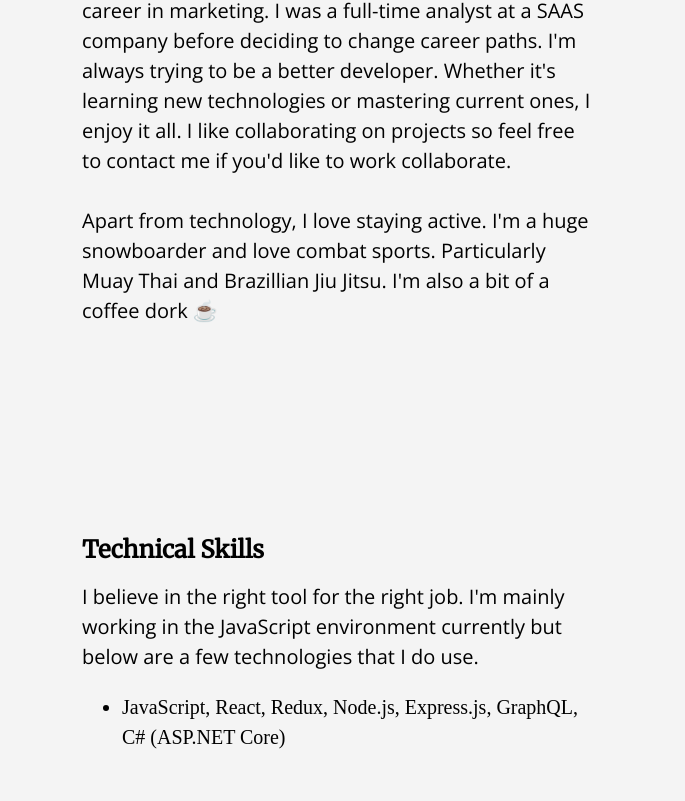
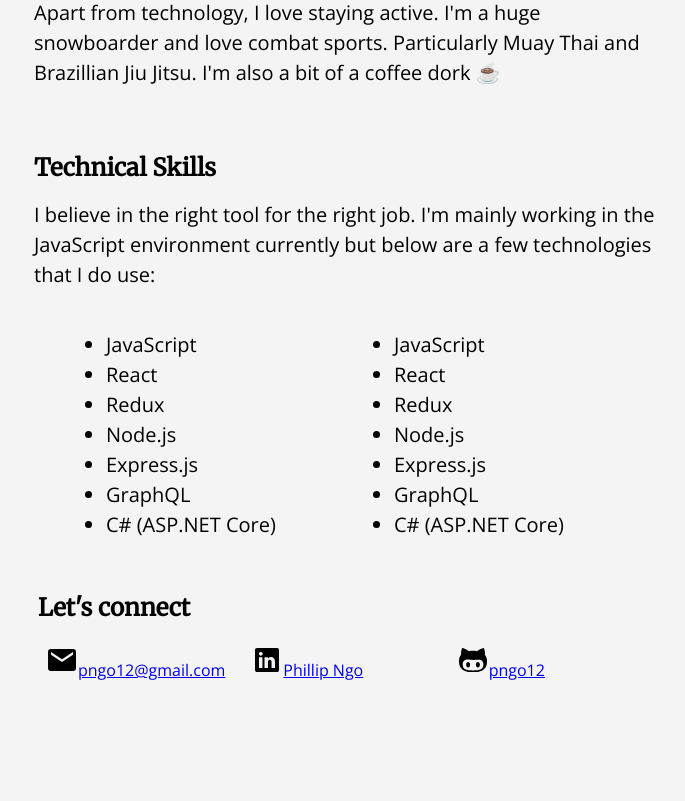
Before and after one commit to pngo12/personal-site, a React (Create React App) app: page / in a window 1280 px wide. Shown: the part 899-1700 px from the top of the page, without its empty margins (302-987 px from the left). After the commit the page ends 1659 px from the top, so only its background shows below. Built offline with nearby package versions, Linux system fonts and the light colour scheme.

Commit message:
addressed spacing issues

```diff
--- a/src/App.css
+++ b/src/App.css
@@ -13,3 +13,7 @@ p {
 a {
     font-family: 'Open Sans', sans-serif;
 }
+
+li {
+    font-family: 'Open Sans', sans-serif;
+}
--- a/src/App.js
+++ b/src/App.js
@@ -6,11 +6,11 @@ import './App.css';
 
 class App extends Component {
   render() {
-    const skills =['JavaScript, React, Redux, Node.js, Express.js, GraphQL, C# (ASP.NET Core)']
+    const skills =['JavaScript', 'React', 'Redux', 'Node.js', 'Express.js', 'GraphQL', 'C# (ASP.NET Core)'];
     return (
         <div className="App">
           <div className="flex flex-column items-center">
-          <div className="w-50 pl3 pa5-ns">
+          <div className="w-50 pl3 pv2-ns" id="test">
               <Main
                 title="👋 Hey there!"
                 subtitle="I'm Phillip Ngo 👨‍💻"
@@ -25,11 +25,11 @@ class App extends Component {
                 I'm also a bit of a coffee dork ☕️"
               />
             </div>
-          <div className="w-50 pa3 pa5-ns">
+          <div className="w-50 pl3 pv2-ns">
               <Skills
               title="Technical Skills"
-              text="I believe in the right tool for the right job. I'm mainly working in the JavaScript environment currently but below are a few technologies that I do use."
-              bullets={skills.map(item => item)}
+              text="I believe in the right tool for the right job. I'm mainly working in the JavaScript environment currently but below are a few technologies that I do use:"
+              bullets={skills}
               />
             </div>
             <div className="w-50 pa1 pb5">
--- a/src/components/Contact.js
+++ b/src/components/Contact.js
@@ -3,7 +3,7 @@ import React from 'react';
 const Contact = props => {
     return (
         <div className="mw9 center">
-            <div className="cf pa3 pa5-ns">
+            <div className="cf pl3 pv2-ns">
                 <h1 className="f3 f2-m lh-solid"> {props.title} </h1>
                 <div className="fl w-100 w-third-ns pa2">
                     <ion-icon size="large" name="mail"></ion-icon>
--- a/src/components/Main.js
+++ b/src/components/Main.js
@@ -3,13 +3,12 @@ import React from 'react';
 const Main = props => {
     return (
         <header>
-        {/* <header className="pl3 pa5-ns"> */}
             <h1 className="f3 f1-m f-headline-l"> {props.title} </h1>
             <h1 className="f-subheadline-l lh-title"> {props.subtitle} </h1>
             <p className="f4 lh-copy">
                 {props.body}
             </p>
-            <div className="w-85 pv3 mv4">
+            <div className="w-85 pv3">
                 <h1 className="f3 f2-m lh-solid">{props.subhead}</h1>
                 <p className="f4 lh-copy">
                     {props.text}
--- a/src/components/Skills.js
+++ b/src/components/Skills.js
@@ -1,16 +1,30 @@
 import React from 'react';
 
 const Skills = props => {
+    const bullets = props.bullets
+    const skillsList = bullets.map(skill =>
+        <li>{skill}</li>
+    );
     return (
-        // <div className="pa3 pa5-ns">
         <div>
             <h1 className="f3 f2-m lh-solid">{props.title}</h1>
             <p className="f4 lh-copy">
                 {props.text}
             </p>
-            <ul className="f4 lh-copy">
-                <li>{props.bullets}</li>
-            </ul>
+            <div class="mw9 center ph3-ns">
+                <div class="cf ph2-ns">
+                    <div class="fl w-50-ns ph2">
+                        <ul className="f4 lh-copy">
+                            {skillsList}
+                        </ul>
+                    </div>
+                    <div class="fl w-50-ns ph2">
+                        <ul className="f4 lh-copy">
+                            {skillsList}
+                        </ul>
+                    </div>
+                </div>
+            </div>
         </div>
     );
 }
```
Lines whose indentation alone changed are shown as unchanged.
